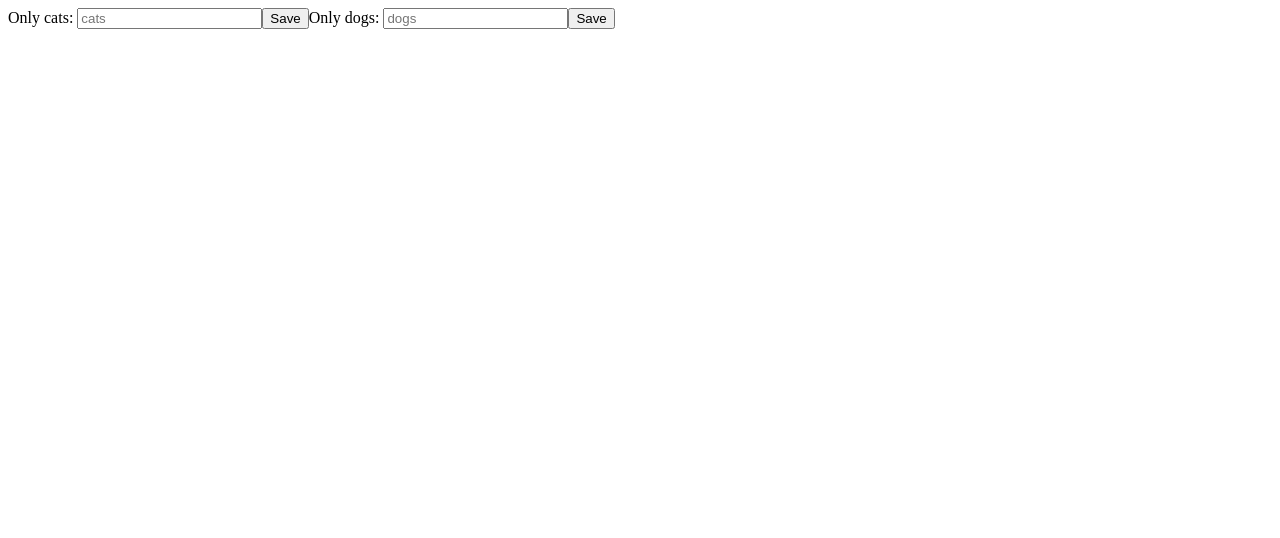
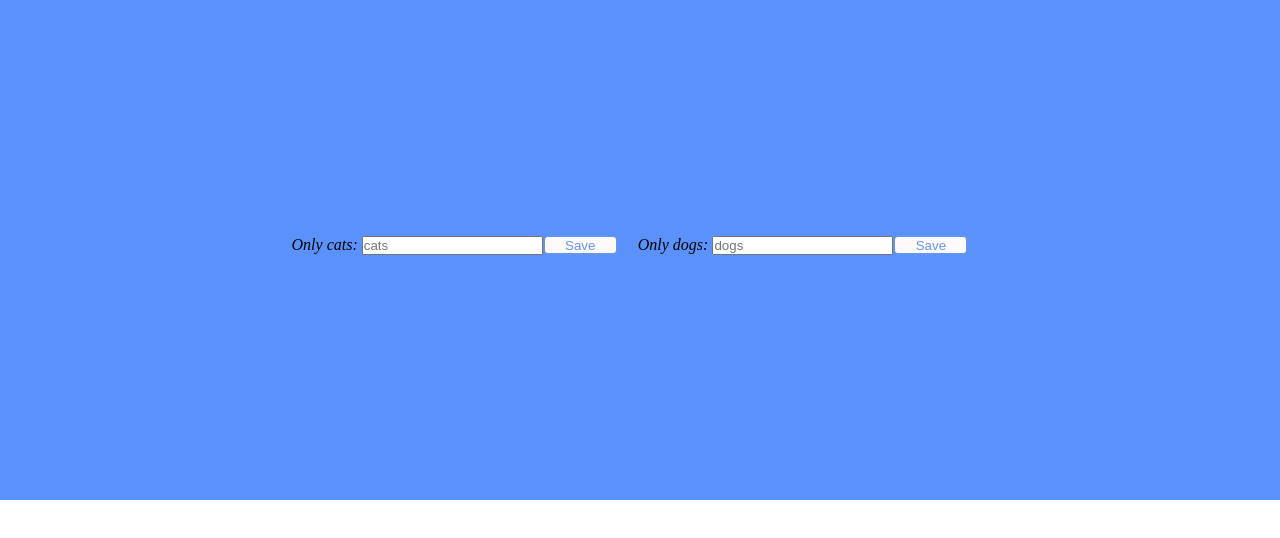
Before and after one commit to Oleh3131/september-2021-react, a React (Create React App) app: page / in a window 1280 px wide. Shown: the top 538 px of the page. Built offline with nearby package versions, Linux system fonts and the light colour scheme.

Commit message:
add info

```diff
--- a/src/components/Cat/Cat.js
+++ b/src/components/Cat/Cat.js
@@ -1,15 +1,17 @@
 import React from 'react';
 
-const Cat = ({cat,dispatch}) => {
+import css from  '../CatsAndDogs.module.css'
 
-    const {id,name}=cat
+const Cat = ({cat, dispatch}) => {
+
+    const {id, name} = cat
 
     const deleteCat = () => {
-        dispatch({type:'delelete_Cat',payload:{id}})
+        dispatch({type: 'delelete_Cat', payload: {id}})
     }
 
     return (
-        <div>
+        <div className={css.Cat}>
             <h4>{name}</h4>
             <button onClick={deleteCat}>Delete</button>
         </div>
--- a/src/components/Cats/Cats.js
+++ b/src/components/Cats/Cats.js
@@ -1,13 +1,15 @@
 import React from 'react';
+
 import Cat from "../Cat/Cat";
+import css from '../CatsAndDogs.module.css'
 
-const Cats = ({state,dispatch}) => {
+const Cats = ({state, dispatch}) => {
 
-     const {catname}=state
+    const {catname} = state
 
     return (
-        <div>
-            {catname.map(value=> <Cat key={value.id} cat={value} dispatch={dispatch}/>)}
+        <div className={css.mainCats}>
+            {catname.map(value => <Cat key={value.id} cat={value} dispatch={dispatch}/>)}
         </div>
     );
 };
--- a/src/components/CatsAndDogs.js
+++ b/src/components/CatsAndDogs.js
@@ -1,25 +1,37 @@
 import React, {useReducer} from 'react';
 
-import Form from './Form/Form';
-import Cats from './Cats/Cats';
-import Dogs from './Dogs/Dogs'
+import Form from "./Form/Form";
+import Cats from "./Cats/Cats";
+import Dogs from "./Dogs/Dogs";
+import css from './CatsAndDogs.module.css'
+
 
 const reducer = (state, action) => {
     switch (action.type) {
         case "put_Cat":
-            return {...state, catname: [...state.catname, {id: Math.floor(Math.random() * Math.floor(Math.random() * Date.now())), name: action.payload.cats}]}
+            return {...state,
+                catname: [...state.catname, {
+                    id: Math.floor(Math.random() * Math.floor(Math.random() * Date.now())),
+                    name: action.payload.cats
+                }]
+            }
 
         case 'put_Dog':
-            return {...state, dogname: [...state.dogname, {id: Math.floor(Math.random() * Math.floor(Math.random() * Date.now())), name: action.payload.dogs}]}
+            return {...state,
+                dogname: [...state.dogname, {
+                    id: Math.floor(Math.random() * Math.floor(Math.random() * Date.now())),
+                    name: action.payload.dogs
+                }]
+            }
 
         case 'delelete_Cat':
-            return {...state,catname:state.catname.filter(cat =>cat.id!==action.payload.id ) }
+            return {...state, catname: state.catname.filter(cat => cat.id !== action.payload.id)}
 
         case 'delelete_Dog':
-            return {...state,dogname:state.dogname.filter(dog =>dog.id!==action.payload.id ) }
+            return {...state, dogname: state.dogname.filter(dog => dog.id !== action.payload.id)}
 
-default:
-    return state
+        default:
+            return state
     }
 };
 
@@ -30,10 +42,14 @@ const CatsAndDogs = () => {
 
 
     return (
-        <div>
+        <div className={css.mainBlock}>
             <Form dispatch={dispatch}/>
-            <Cats state={state} dispatch={dispatch}/>
-            <Dogs state={state} dispatch={dispatch}/>
+
+            <div className={css.mainBlockCatsandDogs}>
+                <Cats state={state} dispatch={dispatch}/>
+                <Dogs state={state} dispatch={dispatch}/>
+            </div>
+
         </div>
     );
 };
--- /dev/null
+++ b/src/components/CatsAndDogs.module.css
@@ -0,0 +1,75 @@
+* {
+    margin: 0;
+    padding: 0;
+}
+
+.mainBlock {
+    display: flex;
+    flex-direction: column;
+    justify-content: center;
+    align-items: center;
+    width: 100%;
+    height: 500px;
+    background: #5a91fa;
+}
+
+.mainForm {
+    font-style: italic;
+    margin-top: 40px;
+}
+
+.mainForm>button {
+   width: 75px;
+    height: 20px;
+    border:2px solid cornflowerblue;
+    border-radius: 5px;
+    background: snow;
+    color: cornflowerblue;
+    margin-right: 20px;
+    cursor: pointer;
+}
+
+.mainBlockCatsandDogs {
+    display: flex;
+    justify-content: center;
+    align-items: center;
+    column-gap: 200px;
+    margin-top: 50px;
+}
+
+.mainCats, .mainDogs {
+    display: flex;
+    flex-direction: column;
+    row-gap: 25px;
+    font-style: italic;
+    font-size: 18px;
+}
+
+
+.Cat, .Dog{
+    display: flex;
+    flex-direction: column;
+    justify-content: center;
+    align-items: center;
+    row-gap: 5px;
+}
+
+.Cat>button{
+    width: 75px;
+    height: 20px;
+    border:2px solid cornflowerblue;
+    border-radius: 5px;
+    background: snow;
+    color: cornflowerblue;
+    cursor: pointer;
+}
+
+.Dog>button{
+    width: 75px;
+    height: 20px;
+    border:2px solid cornflowerblue;
+    border-radius: 5px;
+    background: snow;
+    color: cornflowerblue;
+    cursor: pointer;
+}
--- a/src/components/Dog/Dog.js
+++ b/src/components/Dog/Dog.js
@@ -1,16 +1,17 @@
 import React from 'react';
+import css from "../CatsAndDogs.module.css";
 
-const Dog = ({dog,dispatch}) => {
+const Dog = ({dog, dispatch}) => {
 
-    const {id,name}=dog
+    const {id, name} = dog
 
     const deleteDog = () => {
-        dispatch({type:'delelete_Dog',payload:{id}})
+        dispatch({type: 'delelete_Dog', payload: {id}})
     }
 
 
     return (
-        <div>
+        <div className={css.Dog}>
             <h4>{name}</h4>
             <button onClick={deleteDog}>Delete</button>
         </div>
--- a/src/components/Dogs/Dogs.js
+++ b/src/components/Dogs/Dogs.js
@@ -1,13 +1,15 @@
 import React from 'react';
+
 import Dog from "../Dog/Dog";
+import css from "../CatsAndDogs.module.css";
 
-const Dogs = ({state,dispatch}) => {
+const Dogs = ({state, dispatch}) => {
 
-    const {dogname}=state
+    const {dogname} = state
 
     return (
-        <div>
-            {dogname.map(value=><Dog key={value.id} dog={value} dispatch={dispatch}/>)}
+        <div className={css.mainDogs}>
+            {dogname.map(value => <Dog key={value.id} dog={value} dispatch={dispatch}/>)}
         </div>
     );
 };
--- a/src/components/Form/Form.js
+++ b/src/components/Form/Form.js
@@ -1,4 +1,6 @@
 import React, {useRef} from 'react';
+
+import css from '../CatsAndDogs.module.css'
 
 const Form = ({dispatch}) => {
 
@@ -22,7 +24,7 @@ const Form = ({dispatch}) => {
 
     return (
         <div>
-            <form onSubmit={submit}>
+            <form className={css.mainForm} onSubmit={submit}>
                 <label>Only cats: <input type="text" placeholder={'cats'} ref={CatInput}/></label>
                 <button onClick={clickCat}>Save</button>
                 <label>Only dogs: <input type="text" placeholder={'dogs'} ref={DogInput}/></label>
```
Also changed, not shown: src/App.js (+5 -6 lines).
